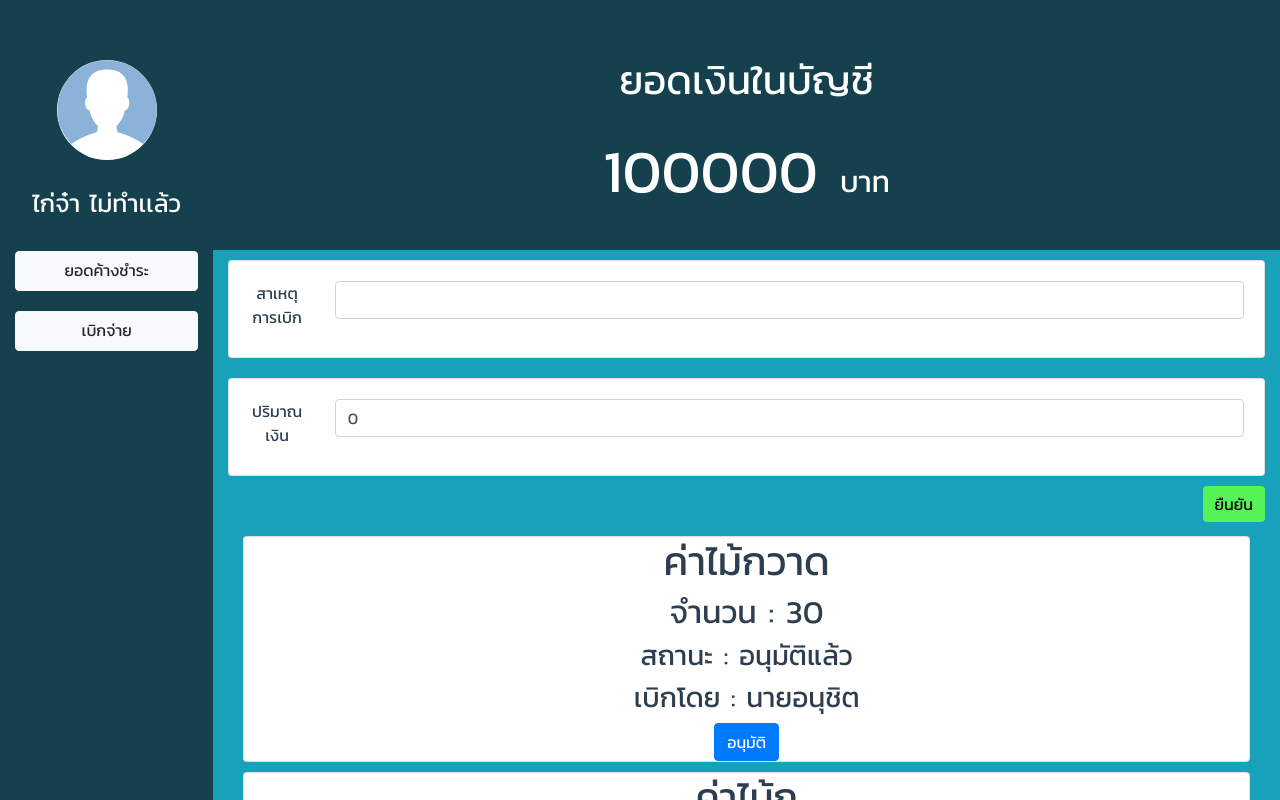
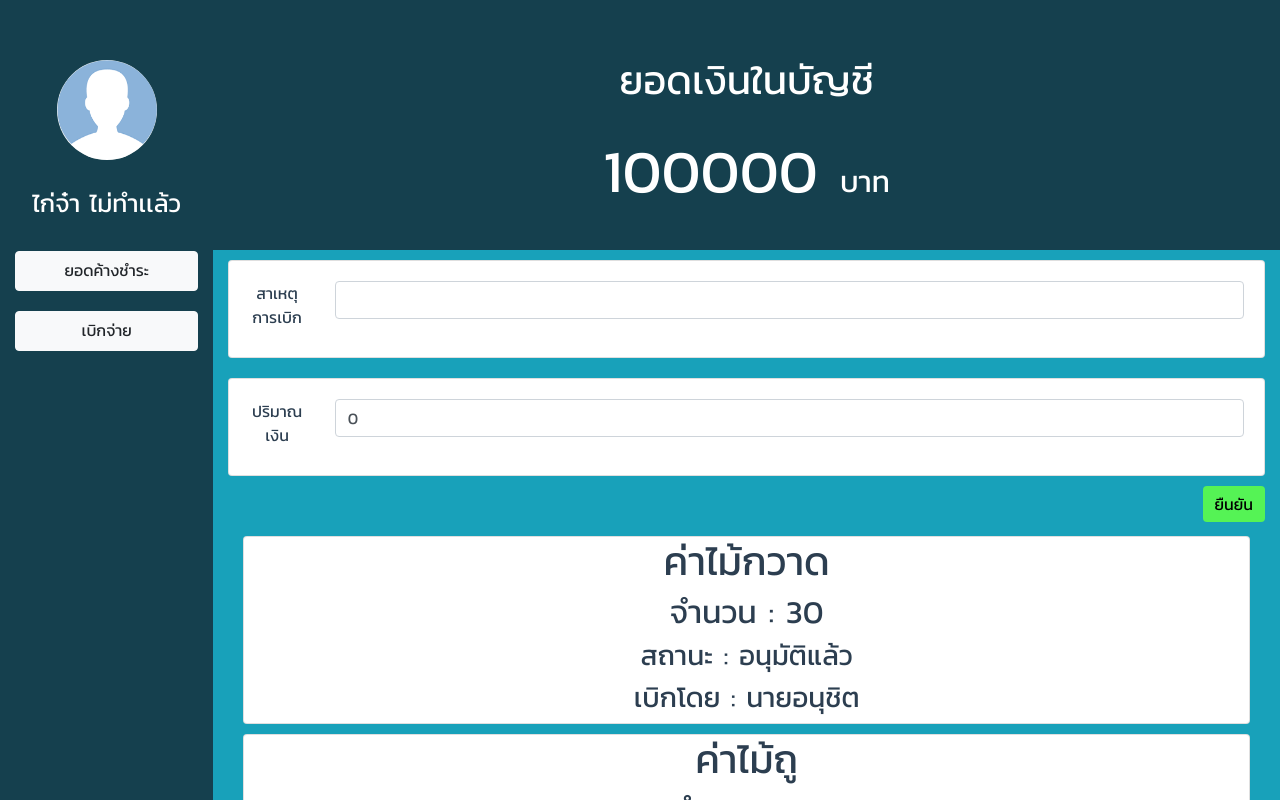
Before and after one commit to pontakornth/jwc11-workshop-e, a Vue app: page /#/withdraw in a window 1280 px wide. Shown: the top 800 px of the page. Built offline with nearby package versions, Linux system fonts and the light colour scheme.

Commit message:
add more stupidity

```diff
--- a/src/views/withdraw.vue
+++ b/src/views/withdraw.vue
@@ -53,7 +53,7 @@
                                     <b-row>
                                       <b-col cols="5"></b-col>
                                       <b-col cols="2">
-                                      <a href="#" @click="confirm(tran)" class="btn btn-primary ">อนุมัติ</a>
+                                      <a v-if="tran.status !== 'อนุมัติแล้ว'" href="#" @click="confirm(tran)" class="btn btn-primary ">อนุมัติ</a>
                                       </b-col>
                                       <b-col cols="5"></b-col>
                                     </b-row>
```
